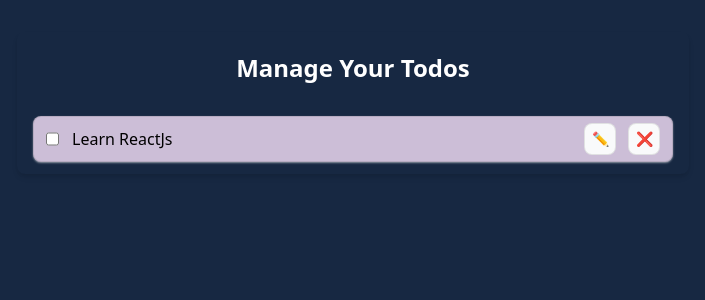
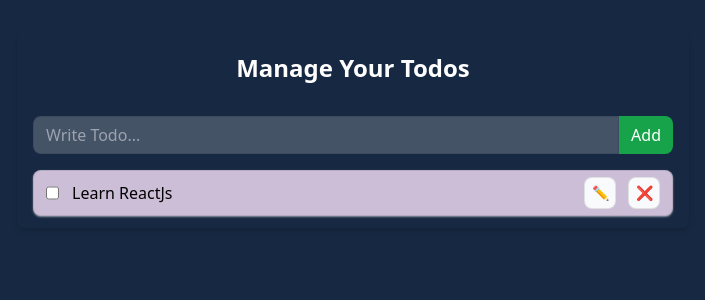
Before and after one commit to STRahul/todolist, a React (Create React App) app: page / in a window 1280 px wide. Shown: the top 300 px of the page, without its empty margins (287-992 px from the left). Built offline with nearby package versions, Linux system fonts and the light colour scheme.

Commit message:
form component

```diff
--- a/src/App.js
+++ b/src/App.js
@@ -1,3 +1,4 @@
+import TodoForm from "./components/TodoForm";
 import TodoItem from "./components/TodoItem";
 
 function App() {
@@ -8,6 +9,9 @@ function App() {
           <h1 className="text-2xl font-bold text-center mb-8 mt-2">
             Manage Your Todos
           </h1>
+          <div className="mb-4">
+            <TodoForm />
+          </div>
           <div className="flex flex-wrap gap-y-3">
             <div className="w-full">
               <TodoItem todo="Learn ReactJs" />
--- /dev/null
+++ b/src/components/TodoForm.js
@@ -0,0 +1,23 @@
+import { useState } from 'react';
+const TodoForm = () => {
+    const [todo, setTodo] = useState();
+  return (
+    <form className="flex">
+      <input
+        type="text"
+        placeholder="Write Todo..."
+        className="w-full border border-black/10 rounded-l-lg px-3 outline-none duration-150 bg-white/20 py-1.5"
+        value={todo}
+        onChange={(e) => setTodo(e.target.value)}
+      />
+      <button
+        type="submit"
+        className="rounded-r-lg px-3 py-1 bg-green-600 text-white shrink-0"
+      >
+        Add
+      </button>
+    </form>
+  );
+};
+
+export default TodoForm;
--- a/src/components/TodoItem.js
+++ b/src/components/TodoItem.js
@@ -1,4 +1,3 @@
-import React from "react";
 
 const TodoItem = ({todo}) => {
   return (
```
